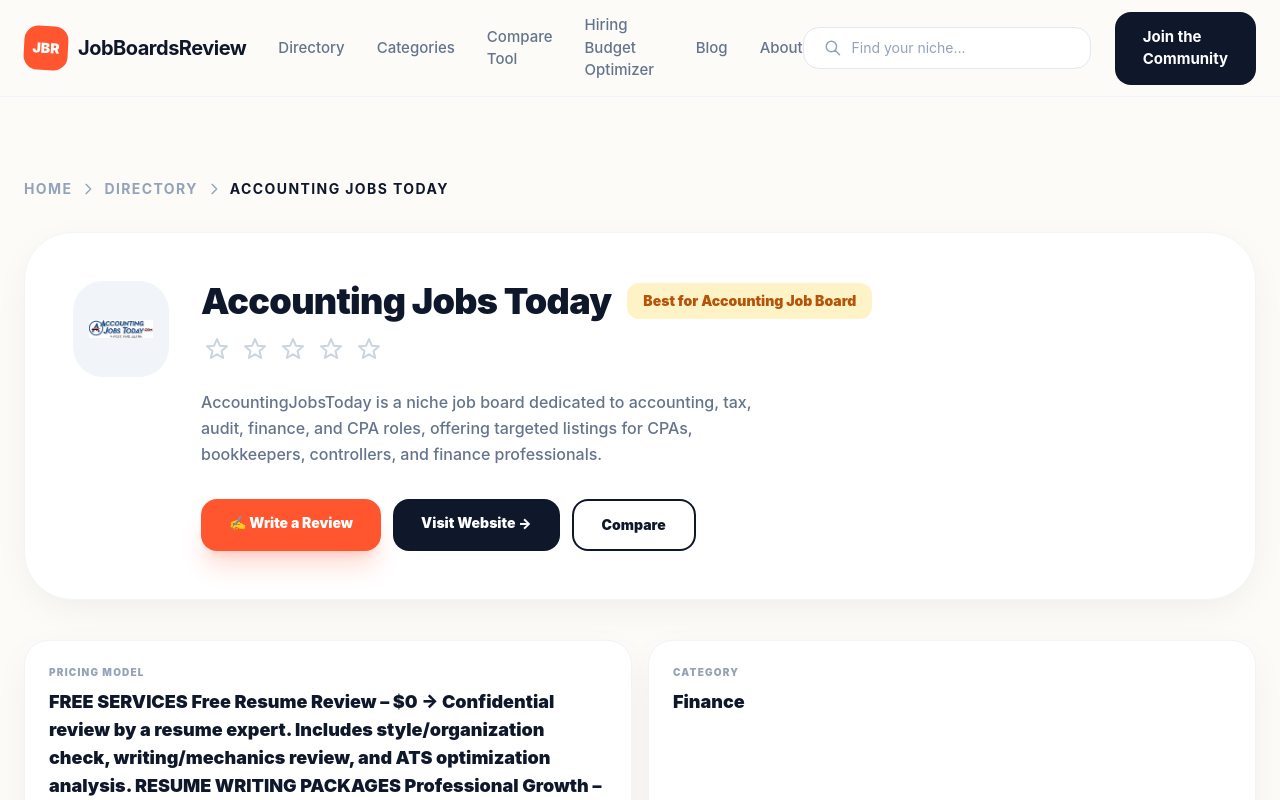
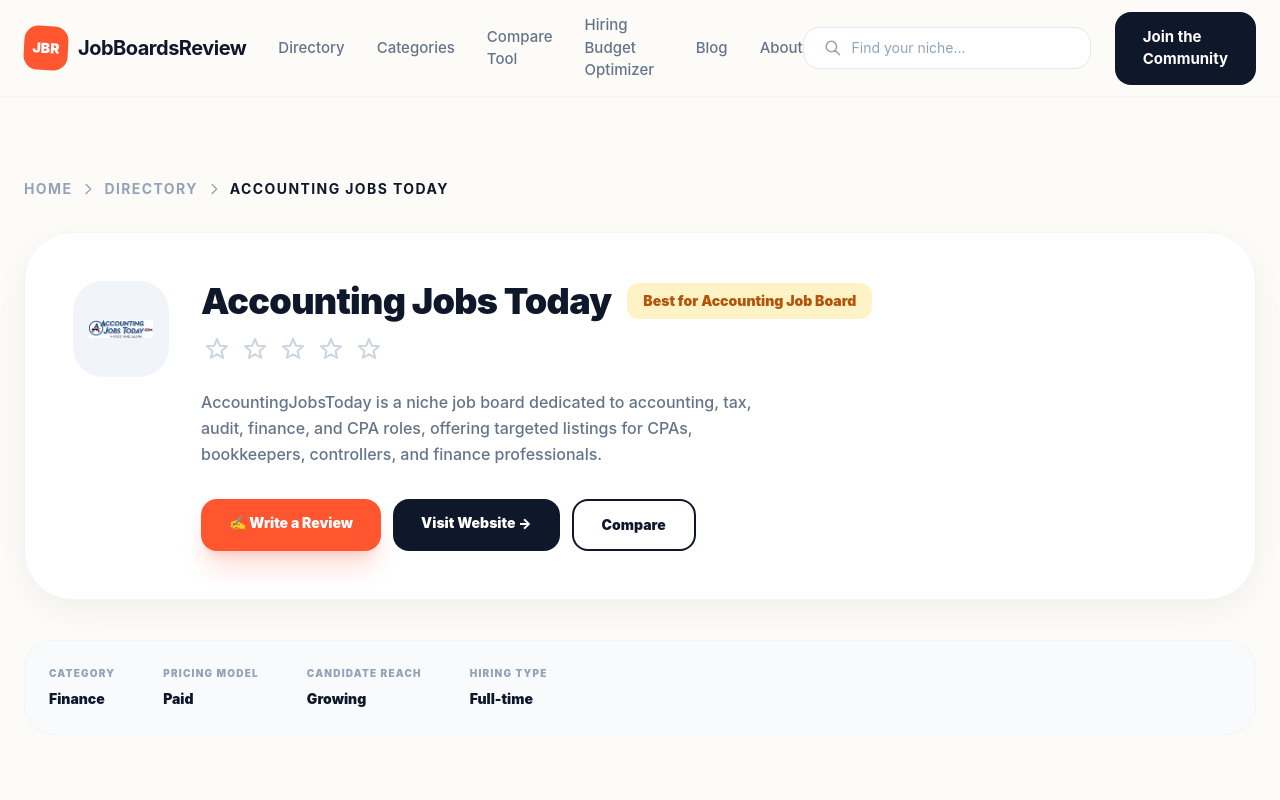
Before and after one commit to sjaiman93/jobboardsreview, a Next.js app: page /board/accounting-jobs-today in a window 1280 px wide. Shown: the top 800 px of the page. Built offline with nearby package versions, Linux system fonts and the light colour scheme.

Commit message:
Implement Phase 1 UX improvements: Replace Hero Stats Row with Quick Facts Bar, and fix Sticky Nav scroll spy

```diff
--- a/app/board/[slug]/page.js
+++ b/app/board/[slug]/page.js
@@ -6,6 +6,7 @@
   getBoardProsCons,
   getBoardDecisionTags,
   getBoardHighlightGroups,
+  getBoardMetrics,
 } from "@/data/jobBoards";
 import JobBoardCard from "@/components/JobBoardCard";
 import BoardStickyNav from "@/components/BoardStickyNav";
@@ -95,6 +96,7 @@
   const prosCons = getBoardProsCons(slug);
   const decisionTags = getBoardDecisionTags(slug);
   const highlightGroups = getBoardHighlightGroups(slug);
+  const metrics = getBoardMetrics(slug);
   const allBoards = getAllBoards();
   const related = allBoards
     .filter((b) => b.categorySlug === board.categorySlug && b.slug !== board.slug)
@@ -190,23 +192,32 @@
           </div>
         </div>
 
-        {/* Stats Row — real verified data only */}
-        <div className="grid grid-cols-2 gap-4 mt-10">
-          <div className="bg-white p-6 rounded-3xl border border-slate-100 card-shadow">
-            <div className="text-slate-400 text-[10px] font-black uppercase tracking-[0.12em] mb-2">Pricing Model</div>
-            <div className="text-lg font-black text-slate-900">{board.pricing}</div>
+        {/* Quick Facts Bar */}
+        <div className="flex flex-wrap items-center gap-x-12 gap-y-4 bg-slate-50 border border-slate-100 p-6 rounded-[28px] mt-10">
+          <div>
+            <span className="text-[10px] font-black text-slate-400 uppercase tracking-[0.12em] block mb-1">Category</span>
+            <span className="text-sm font-black text-slate-900">{board.category}</span>
           </div>
-          <div className="bg-white p-6 rounded-3xl border border-slate-100 card-shadow">
-            <div className="text-slate-400 text-[10px] font-black uppercase tracking-[0.12em] mb-2">Category</div>
-            <div className="text-lg font-black text-slate-900">
-              {board.category}
-              {board.subcategory && (
-                <span className="text-slate-400 font-medium text-sm ml-2">
-                  → {board.subcategory}
-                </span>
-              )}
+          <div>
+            <span className="text-[10px] font-black text-slate-400 uppercase tracking-[0.12em] block mb-1">Pricing Model</span>
+            <span className="text-sm font-black text-slate-900">
+              {board.pricingModel ? board.pricingModel.charAt(0).toUpperCase() + board.pricingModel.slice(1) : "Paid"}
+            </span>
+          </div>
+          {metrics && metrics.candidateReach && (
+            <div>
+              <span className="text-[10px] font-black text-slate-400 uppercase tracking-[0.12em] block mb-1">Candidate Reach</span>
+              <span className="text-sm font-black text-slate-900">{metrics.candidateReach}</span>
             </div>
-          </div>
+          )}
+          {highlightGroups && highlightGroups["Hiring Type"] && highlightGroups["Hiring Type"].length > 0 && (
+            <div>
+              <span className="text-[10px] font-black text-slate-400 uppercase tracking-[0.12em] block mb-1">Hiring Type</span>
+              <span className="text-sm font-black text-slate-900">
+                {highlightGroups["Hiring Type"].join(", ")}
+              </span>
+            </div>
+          )}
         </div>
       </div>
 
--- a/components/BoardStickyNav.js
+++ b/components/BoardStickyNav.js
@@ -20,7 +20,7 @@
   const itemRefs = useRef({});
   const isClickScrolling = useRef(false);
 
-  // Intersection Observer for sticky detection
+  // Sentinel IntersectionObserver for sticky detection
   useEffect(() => {
     const sentinel = sentinelRef.current;
     if (!sentinel) return;
@@ -36,91 +36,52 @@
     return () => observer.disconnect();
   }, []);
 
-  // Helper: find the single closest section to the activation zone
-  const findActiveSection = useCallback(() => {
-    const ids = NAV_ITEMS.map((item) => item.id);
-    // Activation point = 120px from top (header + nav region)
-    const activationY = 120;
-    let closest = null;
-    let closestDist = Infinity;
+  // Primary: Scroll spy handler
+  const handleScroll = useCallback(() => {
+    if (isClickScrolling.current) return;
 
-    for (const id of ids) {
-      const el = document.getElementById(id);
-      if (!el) continue;
-      const rect = el.getBoundingClientRect();
-      const dist = Math.abs(rect.top - activationY);
-      if (rect.top <= activationY + 200 && dist < closestDist) {
-        closestDist = dist;
-        closest = id;
-      }
-    }
-    return closest;
-  }, []);
+    const scrollY = window.scrollY;
+    const windowHeight = window.innerHeight;
+    const scrollHeight = document.documentElement.scrollHeight;
 
-  // Primary: IntersectionObserver scroll spy
-  useEffect(() => {
+    // Check if we are at the bottom of the page
+    const isAtBottom = scrollY + windowHeight >= scrollHeight - 30;
+
     const ids = NAV_ITEMS.map((item) => item.id);
     const elements = ids
-      .map((id) => document.getElementById(id))
-      .filter(Boolean);
+      .map((id) => ({ id, el: document.getElementById(id) }))
+      .filter((x) => x.el !== null);
 
     if (elements.length === 0) return;
 
-    // Track which sections are currently intersecting
-    const visibleSections = new Set();
+    if (isAtBottom) {
+      setActiveId(elements[elements.length - 1].id);
+      return;
+    }
 
-    const observer = new IntersectionObserver(
-      (entries) => {
-        if (isClickScrolling.current) return;
+    // Offset of Header (96px) + Sticky Nav (48px) + padding buffer = ~160px
+    const threshold = 160;
+    let activeSection = elements[0].id;
 
-        entries.forEach((entry) => {
-          if (entry.isIntersecting) {
-            visibleSections.add(entry.target.id);
-          } else {
-            visibleSections.delete(entry.target.id);
-          }
-        });
+    for (let i = 0; i < elements.length; i++) {
+      const rect = elements[i].el.getBoundingClientRect();
+      if (rect.top <= threshold + 10) {
+        activeSection = elements[i].id;
+      } else {
+        break;
+      }
+    }
 
-        // Pick the first visible section in document order (ensures only ONE is active)
-        if (visibleSections.size > 0) {
-          for (const id of ids) {
-            if (visibleSections.has(id)) {
-              setActiveId(id);
-              break;
-            }
-          }
-        }
-      },
-      {
-        rootMargin: "-120px 0px -65% 0px",
-        threshold: 0,
-      }
-    );
-
-    elements.forEach((el) => observer.observe(el));
-    return () => observer.disconnect();
+    setActiveId(activeSection);
   }, []);
 
-  // Fallback: scroll event listener for edge cases IO might miss
+  // Set up scroll event listener
   useEffect(() => {
-    let ticking = false;
-
-    const handleScroll = () => {
-      if (isClickScrolling.current || ticking) return;
-      ticking = true;
-
-      requestAnimationFrame(() => {
-        const active = findActiveSection();
-        if (active) {
-          setActiveId(active);
-        }
-        ticking = false;
-      });
-    };
-
     window.addEventListener("scroll", handleScroll, { passive: true });
+    // Run once on mount to establish correct initial active tab
+    handleScroll();
     return () => window.removeEventListener("scroll", handleScroll);
-  }, [findActiveSection]);
+  }, [handleScroll]);
 
   // Animate the pill indicator to follow the active tab
   useEffect(() => {
@@ -141,7 +102,6 @@
     const target = document.getElementById(id);
     if (!target) return;
 
-    // Dynamically measure offset from actual DOM elements
     const siteHeader = document.querySelector("header");
     const stickyNav = navRef.current;
     const headerH = siteHeader ? siteHeader.getBoundingClientRect().height : 96;
@@ -150,7 +110,7 @@
 
     const targetPosition = target.getBoundingClientRect().top + window.scrollY;
 
-    // Suppress observer updates during programmatic scroll
+    // Suppress scroll handler during click-induced scroll animation
     isClickScrolling.current = true;
     setActiveId(id);
 
@@ -159,7 +119,6 @@
       behavior: "smooth",
     });
 
-    // Re-enable observer after scroll completes
     setTimeout(() => {
       isClickScrolling.current = false;
     }, 800);
```
